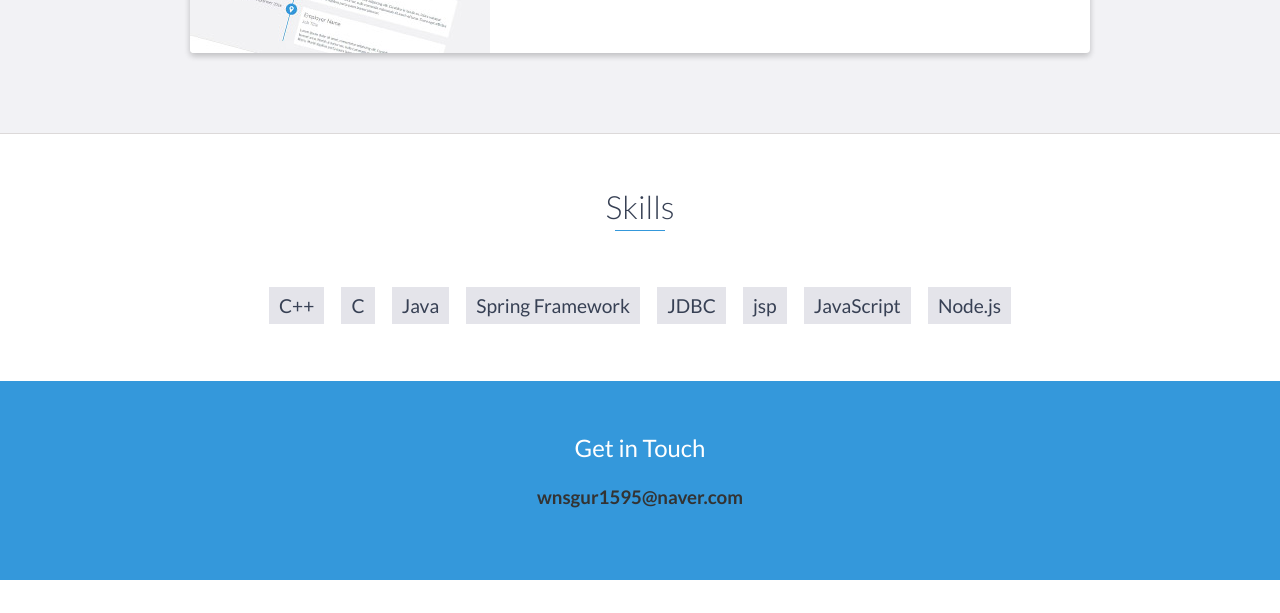
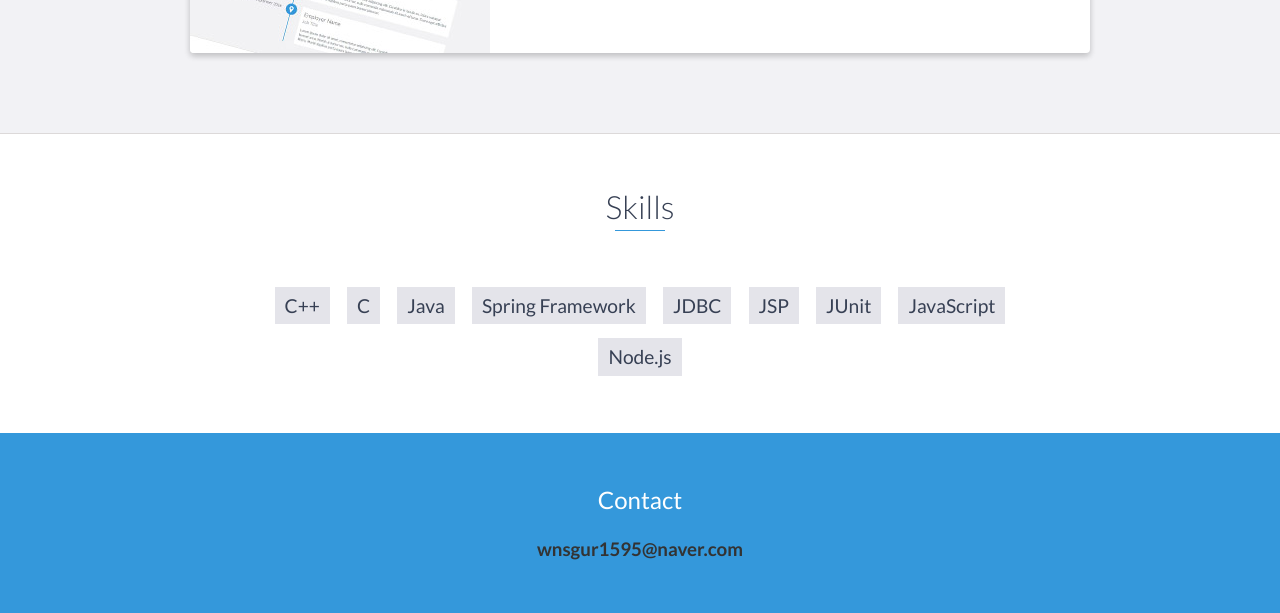
Before and after one commit to wnsgur1595/wnsgur1595.github.io, a website: page index.html in a window 1280 px wide. Shown: the part 2717-3330 px from the top of the page. Drawn offline with nearby package versions, Linux system fonts and the light colour scheme.

Commit message:
정보 추가

```diff
--- a/index.html
+++ b/index.html
@@ -204,7 +204,8 @@
             <li>Java</li>
 	    <li>Spring Framework</li>
 	    <li>JDBC</li>
-	    <li>jsp</li>
+	    <li>JSP</li>
+	    <li>JUnit</li>
             <li>JavaScript</li>
             <li>Node.js</li>
         </ul>
@@ -212,7 +213,7 @@
     <!-- End #skills -->
 
     <div id="contact">
-        <h2>Get in Touch</h2>
+        <h2>Contact</h2>
 	<h3>wnsgur1595@naver.com</h3>
         <!-- End #contact-form -->
     </div>
```
